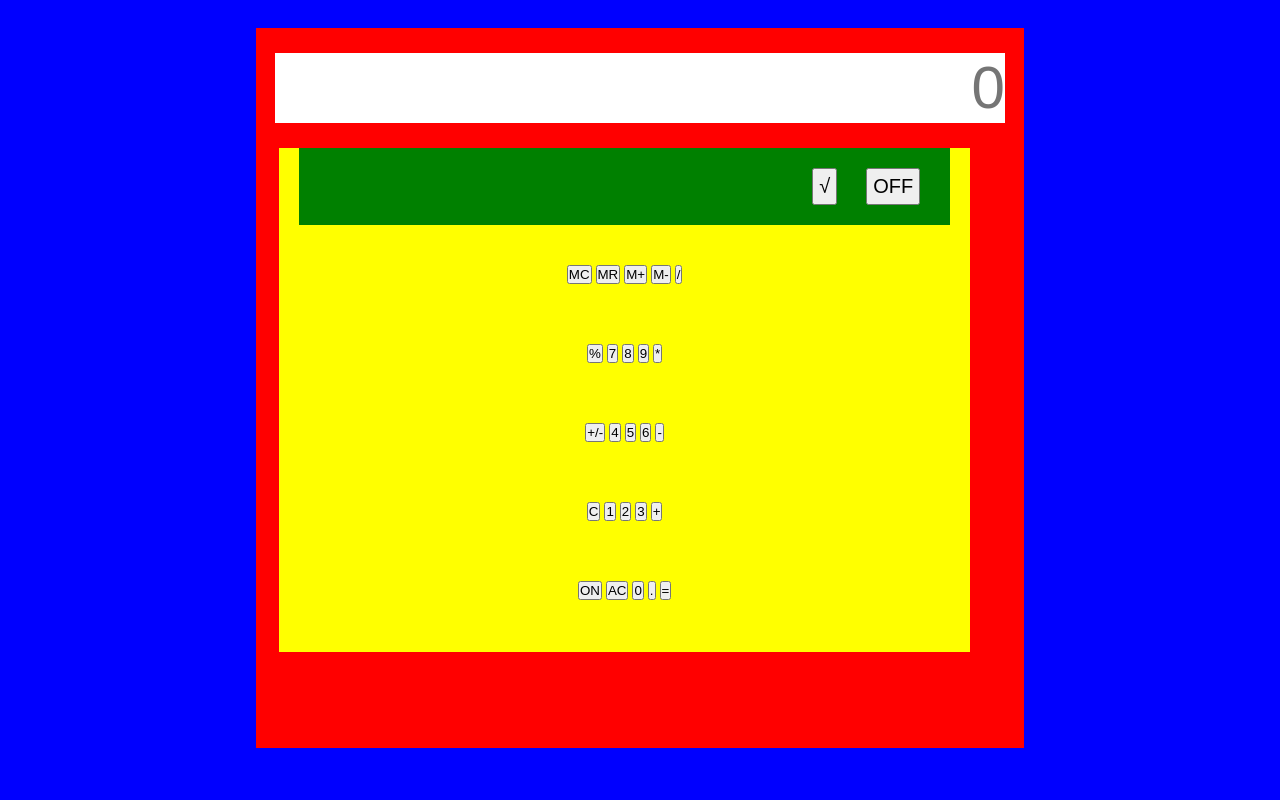
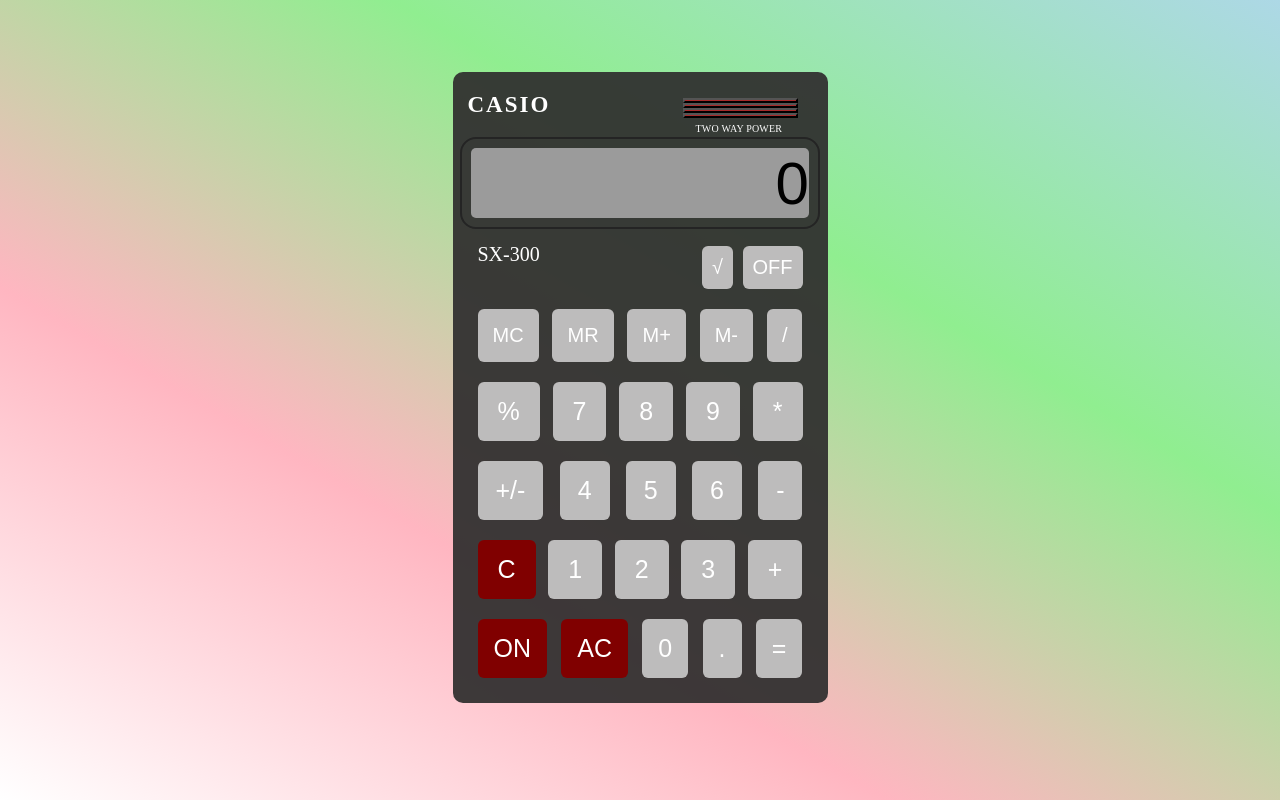
Before and after one commit to johnwesly08/Calculator, a plain HTML site: page index.html in a window 1280 px wide. Drawn offline with Linux system fonts and the light colour scheme.

Commit message:
HTML AND CSS COMPLETED

```diff
--- a/css/styles.css
+++ b/css/styles.css
@@ -3,96 +3,189 @@
     padding: 0px;
     box-sizing: border-box;
 }
-
 body {
     width:100%;
-    height: 100vh;
+    min-height: 100vh;
     display: flex;
     justify-content: center;
     align-items: center;
     text-align: center;
-    background-color: blue;
+    background: linear-gradient(30deg,white,lightpink,lightgreen,lightblue);
 }
-
 .Container {
-    width:60%;
-    height: 90%;
+    max-width:375px;
+    height:97%;
     margin:50px 0px 75px 0px;
-    background-color: red;
+    background-color: rgba(49, 47, 47, 0.938);
+    border-radius: 10px;
 }
-
+.Container #title {
+    margin: 20px 0px 0px 15px;
+    color: white;
+    justify-content: left;
+    align-items: left;
+    text-align: left;
+    text-transform: uppercase;
+    font-size: 23px;
+    letter-spacing: 2px;
+    font-weight:900;
+}
+.Container #shape{
+    margin: -20px 30px -10px 230px;
+    display: flex;
+    flex-direction: column;
+    justify-content: left;
+    align-items: left;
+    text-align: left;
+}
+.Container ul button {
+    background-color: brown;
+    height: 5px;
+}
+.Container #shapeDes {
+    margin: 15px 35px -15px 243px;
+    display: flex;
+    flex-direction: column;
+    justify-content: left;
+    align-items: left;
+    text-align: left;
+    color: #FCFCFC;
+    text-transform: uppercase;
+    font-size: 10px;
+    letter-spacing: .2px;
+}
 .Container .display {
     width: 100%;
-    margin: 25px 0px;
+    margin: 29px 0px 15px;
 }
-
 .Container .display input {
-    width: 95%;
+    border-radius: 5px;
+    background-color: rgb(155, 155, 155);
+    cursor: pointer;
+    outline: 2px solid rgb(36, 36, 36);
+    outline-offset: 9px;
+}
+.Container .display input::placeholder {
+    color: black;
+}
+.Container .display input {
+    width: 90%;
     height: 70px;
     text-align: right;
     font-size: 60px;
     border: none;
 }
 .Container .buttons {
-    width: 90%;
-    height: 70%;
-    margin: 20px 0px 30px 23px;
+    width: auto;
+    height: 60%;
+    margin: 20px;
     text-align: center;
     align-items: center;
     justify-content: center;
-    background-color: yellow;
+    border-radius: 12px;
 }
-
+.Container #all {
+    background-color: rgb(189, 188, 188);
+    color: white;
+    border: none;
+    border-radius: 6px;
+    cursor: pointer;
+}
 .row1 {
-    margin: 15px 20px 20px;
-    padding: 20px;
-    justify-content: center;
-    background-color: green;
+    margin: 10px 0px;
+    padding: 5px;
+    justify-content: space-between;
     text-align: right;
+}
+.row1 #model {
+    text-align: left;
+    margin-bottom: -20px;
+    font-size: 20px;
+    color: white;
+}
+.row1 button {
+    margin: 0px 0px 0px 5.5px;
+    font-size: 20px;
+    padding: 10px;
 
 }
-.row1 button {
-    margin: 0px 10px 0px 15px;
-    font-size: 20px;
+.row2 {
+    margin:10px 0px;
     padding: 5px;
-}
-
-.row2 {
-    margin: 15px 20px 20px;
-    padding: 20px;
-    justify-content: center;
+    display: flex;
+    justify-content: space-between;
     align-items: center;
     text-align: center;
 }
-
+.row2 button {
+    margin: 0px;
+    font-size: 20px;
+    padding: 15px;
+}
 .row3 {
-    margin: 15px 20px 20px;
-    padding: 20px;
-    justify-content: center;
+    margin: 10px 0px;
+    padding: 5px;
+    display: flex;
+    justify-content: space-between;
     align-items: center;
     text-align: center;
 }
+.row3 button {
+    margin: 0px;
+    font-size: 25px;
+    padding: 15px 20px;
+}
+.row4 {
+    margin: 10px 0px;
+    padding: 5px;
+    display: flex;
+    justify-content: space-between;
+    align-items: center;
+    text-align: center;
 
-.row4 {
-    margin: 15px 20px 20px;
-    padding: 20px;
-    justify-content: center;
+}
+.row4 button {
+    margin: 0px;
+    font-size: 25px;
+    padding: 15px 18px;
+}
+.row5 {
+    margin: 10px 0px;
+    padding: 5px;
+    display: flex;
+    justify-content: space-between;
     align-items: center;
     text-align: center;
 }
-
-.row5 {
-    margin: 15px 20px 20px;
-    padding: 20px;
-    justify-content: center;
+.row5 button {
+    margin: 0px;
+    font-size: 25px;
+    padding: 15px 20px;
+}
+.row5 #c{
+    background-color: maroon;
+    color:white;
+    border: none;
+    cursor: pointer;
+    border-radius: 6px;
+}
+.row6 {
+    margin: 10px 0px;
+    padding: 5px;
+    display: flex;
+    justify-content: space-between;
     align-items: center;
     text-align: center;
 }
-
-.row6 {
-    margin: 15px 20px 20px;
-    padding: 20px;
-    justify-content: center;
-    align-items: center;
-    text-align: center;
+.row6 #on,#ac{
+    background-color: maroon;
+    color:white;
+    border: none;
+    cursor: pointer;
+    border-radius: 6px;
 }
+.row6 button {
+    margin: 0px;
+    font-size: 25px;
+    padding: 15px 16px;
+}
--- a/index.html
+++ b/index.html
@@ -1,5 +1,6 @@
 <!DOCTYPE html>
 <html lang="en">
+
 <head>
     <meta charset="UTF-8">
     <meta http-equiv="X-UA-Compatible" content="IE=edge">
@@ -7,53 +8,66 @@
     <title>Calculator</title>
     <link rel="stylesheet" href="Css/styles.css">
 </head>
+
 <body>
     <div class="Container">
+        <div class="brand">
+            <p id="title">Casio</p>
+            <ul id="shape">
+                <button></button>
+                <button></button>
+                <button></button>
+                <button></button>
+            </ul>
+            <p id="shapeDes">Two Way power</p>
+        </div>
         <div class="display">
             <input type="text" placeholder="0">
         </div>
         <div class="buttons">
             <div class="row1">
-                <button type="button">√</button>
-                <button type="button" onclick="myFunc();">OFF</button>
+                <p id="model">SX-300</p>
+                <button type="button" id="all">√</button>
+                <button type="button" onclick="myFunc();" id="all">OFF</button>
             </div>
             <div class="row2">
-                <button type="button">MC</button>
-                <button type="button">MR</button>
-                <button type="button">M+</button>
-                <button type="button">M-</button>
-                <button type="button">/</button>
+                <button type="button" id="all">MC</button>
+                <button type="button" id="all">MR</button>
+                <button type="button" id="all">M+</button>
+                <button type="button" id="all">M-</button>
+                <button type="button" id="all">/</button>
             </div>
             <div class="row3">
-                <button type="button">%</button>
-                <button type="button">7</button>
-                <button type="button">8</button>
-                <button type="button" value="num"onclick="myNum();">9</button>
-                <button type="button">*</button>
+                <button type="button" id="all">%</button>
+                <button type="button" id="all">7</button>
+                <button type="button" id="all">8</button>
+                <button type="button" id="all" value="num" onclick="myNum();">9</button>
+                <button type="button" id="all">*</button>
             </div>
             <div class="row4">
-                <button type="button">+/-</button>
-                <button type="button">4</button>
-                <button type="button">5</button>
-                <button type="button">6</button>
-                <button type="button">-</button>
+                <button type="button" id="all">+/-</button>
+                <button type="button" id="all">4</button>
+                <button type="button" id="all">5</button>
+                <button type="button" id="all">6</button>
+                <button type="button" id="all">-</button>
             </div>
             <div class="row5">
-                <button type="button">C</button>
-                <button type="button">1</button>
-                <button type="button">2</button>
-                <button type="button">3</button>
-                <button class="button1" type="button">+</button>
+                <button type="button" id="c">C</button>
+                <button type="button" id="all">1</button>
+                <button type="button" id="all">2</button>
+                <button type="button" id="all">3</button>
+                <button class="button1" type="button" id="all">+</button>
             </div>
             <div class="row6">
-                <button type="button">ON</button>
-                <button type="button">AC</button>
-                <button type="button">0</button>
-                <button type="button">.</button>
-                <button type="button">=</button>
+                <button type="button" id="on">ON</button>
+                <button type="button" id="ac">AC</button>
+                <button type="button" id="all">0</button>
+                <button type="button" id="all">.</button>
+                <button type="button" id="all">=</button>
             </div>
         </div>
     </div>
     <script src="js/script.js"></script>
 </body>
+
 </html>
```
